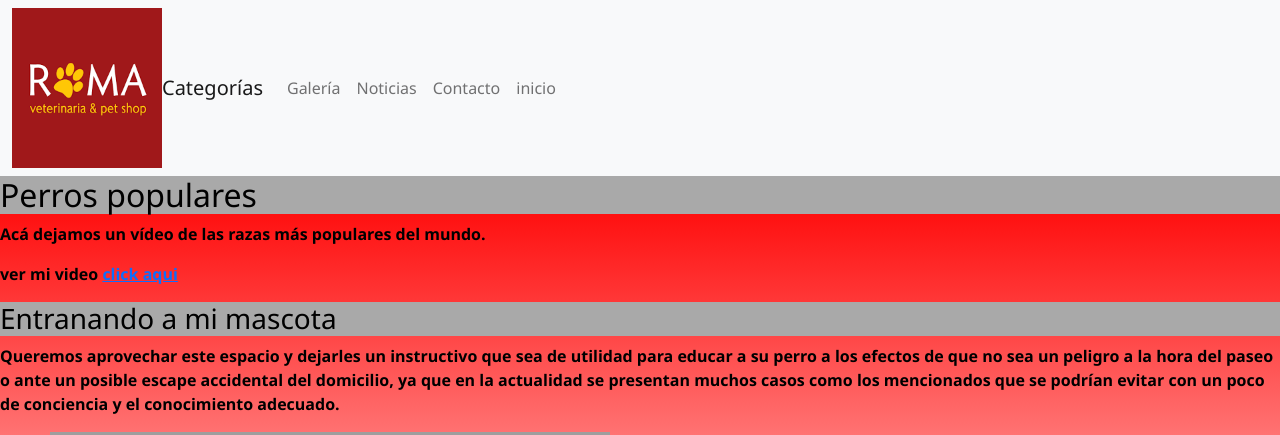
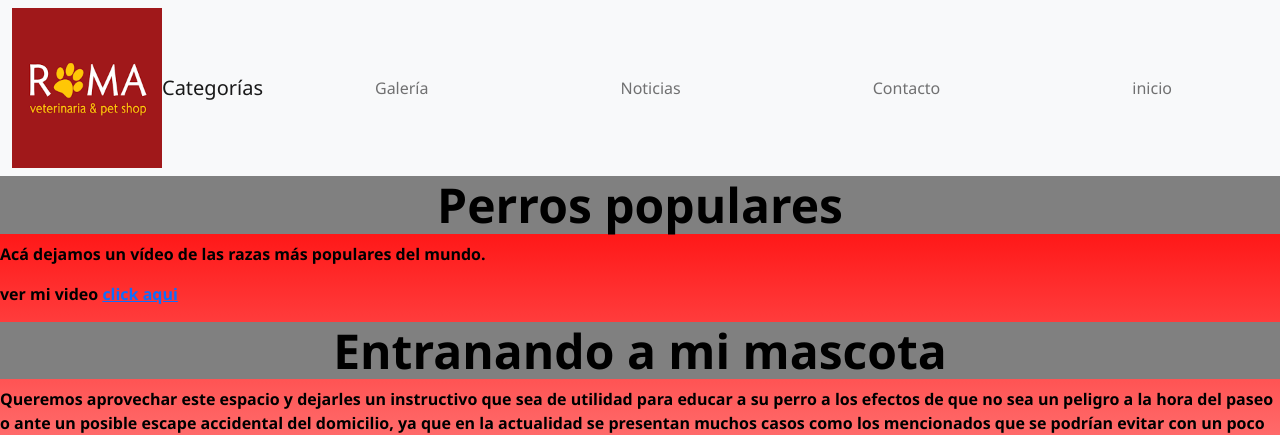
Before and after one commit to ExeCieri/proyecto-vet, a website: page carpetas/videos.html in a window 1280 px wide. Shown: the top 435 px of the page. Drawn offline with nearby package versions, Linux system fonts and the light colour scheme; grey boxes are pictures that could not be loaded.

Commit message:
modificaciones realizadas

```diff
--- a/carpetas/videos.html
+++ b/carpetas/videos.html
@@ -47,12 +47,12 @@
 
       <section>
 
-        <h2 class="titulo1">Perros populares</h2>
+        <h2 class="letragrande">Perros populares</h2>
         <p>Acá dejamos un vídeo de las razas más populares del mundo.</p>
 
         <p>ver mi video <a href="https://www.youtube.com/watch?v=xKwGrWMFito"target="blank" class="vist">click aqui</a></p>
 
-        <h3 class="titulo1">Entranando a mi mascota</h3>
+        <h3 class="letragrande">Entranando a mi mascota</h3>
 
         <p>Queremos aprovechar este espacio y dejarles un instructivo que sea de utilidad para educar a su perro a los efectos de que no sea un peligro a la hora del paseo o ante un posible escape accidental del domicilio, ya que en la actualidad se presentan muchos casos como los mencionados que se podrían evitar con un poco de conciencia y el conocimiento adecuado.</p>
         <div class="video">
--- a/css/scss/_mixins.scss
+++ b/css/scss/_mixins.scss
@@ -13,5 +13,5 @@
 .letragrande{
     @include fontzise(3rem, 700 );
     background-color: gray;
-
+    text-align: center;
 }
--- a/css/scss/base/_reseteo.scss
+++ b/css/scss/base/_reseteo.scss
@@ -3,11 +3,11 @@
     box-sizing: border-box;
     font-family: 'Segoe UI', Tahoma, Geneva, Verdana, sans-serif;}
 
-   .navbar navbar-expand-md bg-light{
+   .navbar-nav{
         display: flex;
-        flex-direction: row;
-        justify-content: space-between;
-        width: 40%;
+        flex-direction: column;
+        justify-content: space-around;
+        width: 100%;
     }
 
 
--- a/css/scss/componentes/_titulo.scss
+++ b/css/scss/componentes/_titulo.scss
@@ -1,2 +1,3 @@
 .titulo1{background-color: darkgray;
-       color: black;}
+       color: black;
+       text-align: center;}
```
Also changed, not shown: carpetas/contacto.html (+1 -1 lines), carpetas/noticias.html (+1 -1 lines), css/scss/componentes/_tarjetas.scss (+3 -8 lines), css/css/style.css, 1 other file.
